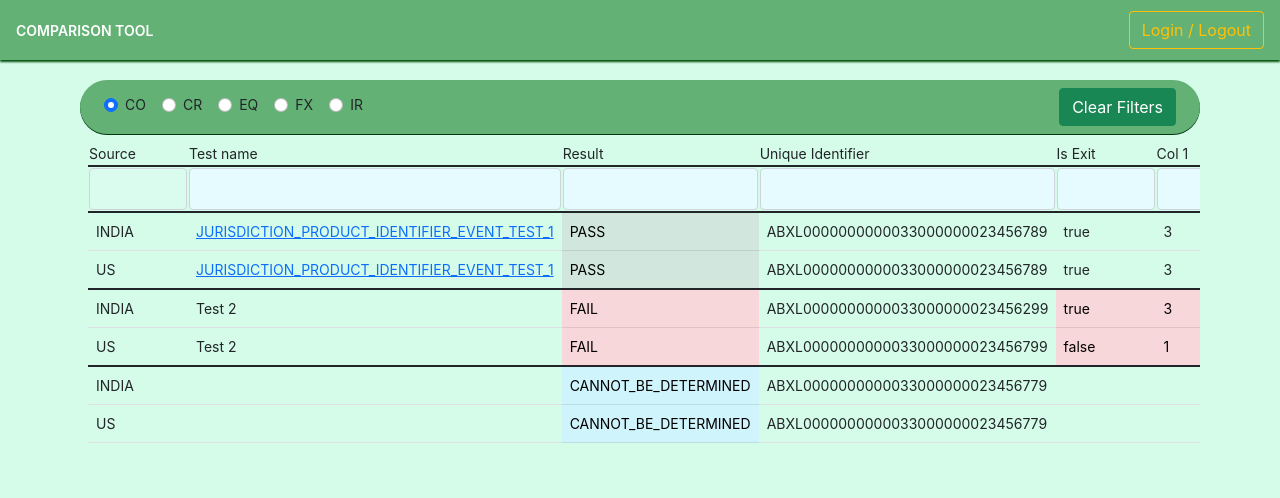
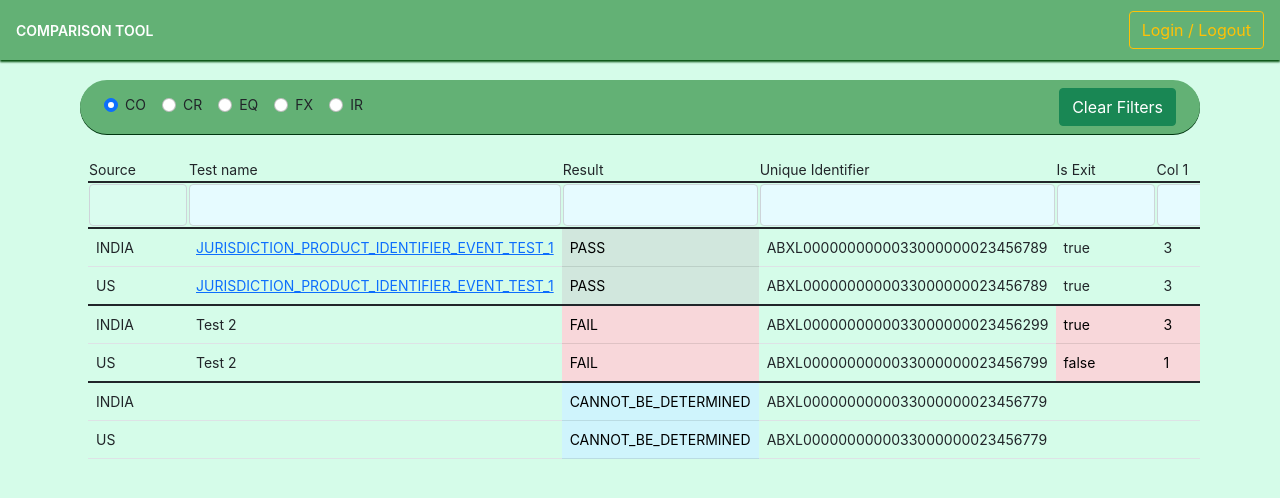
Before and after one commit to pks9862728888/angular-container-demo-helm, an Angular app: page / in a window 1280 px wide. Shown: the top 498 px of the page. Built offline with nearby package versions, Linux system fonts and the light colour scheme.

Commit message:
Changed height of table'

```diff
--- a/src/app/recon-result/recon-result.component.css
+++ b/src/app/recon-result/recon-result.component.css
@@ -10,6 +10,7 @@
     background-color: #63B175;
     border-radius: 5rem;
     box-shadow: 0px 1px #003610;
+    margin-bottom: 1rem;
 }
 
 .form-check {
@@ -18,7 +19,7 @@
 
 .recon-result {
     width: calc(100vw - 10rem);
-    height: calc(100vh - 10rem);
+    height: calc(100vh - 12rem);
     overflow: scroll;
 }
 
```
